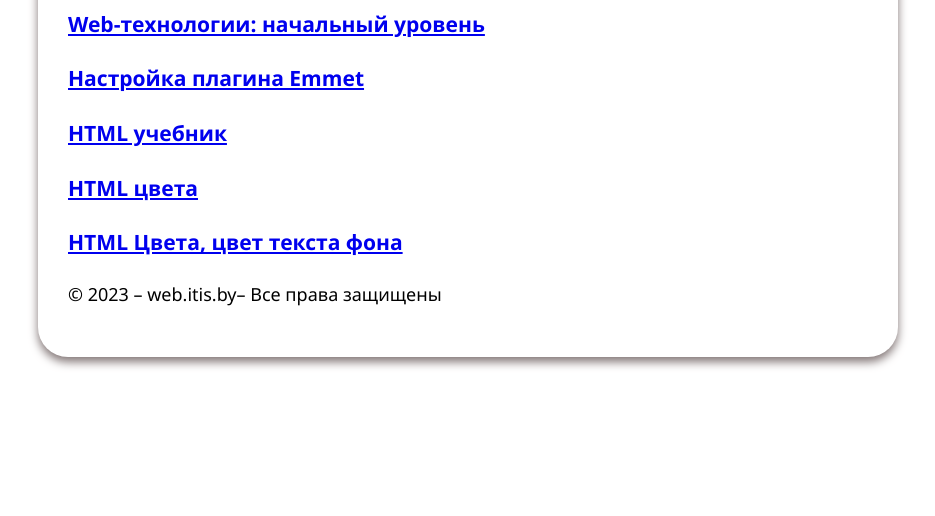
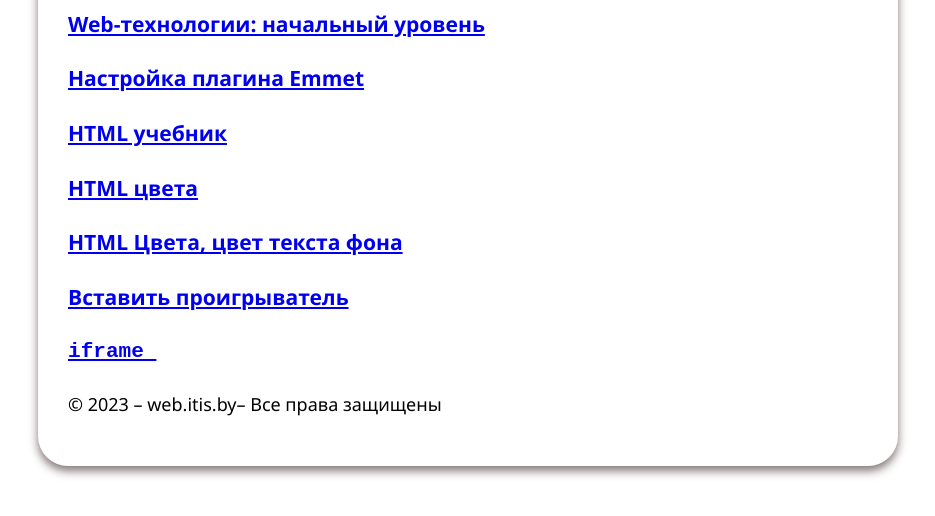
Before and after one commit to AlenSolo/my_game, a plain HTML site: page 1.html in a window 1280 px wide. Shown: the part 214-730 px from the top of the page, without its empty margins (172-1107 px from the left). Drawn offline with Linux system fonts and the light colour scheme.

Commit message:
Update 1.html

```diff
--- a/1.html
+++ b/1.html
@@ -38,6 +38,7 @@
  <div >
 
 
+  <h3><a href="4.html">Вставить проигрыватель <pre>iframe </pre></a></h3>
   <p></p>
  </div>
 </section>
```
